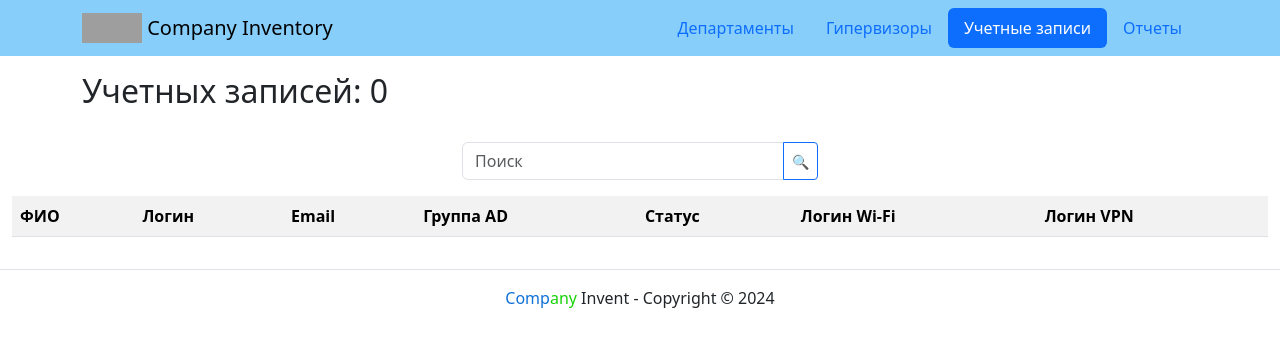
After one commit to dentretyakoff/inventory, a Django app: page /users/ in a window 1280 px wide. The commit adds this page. Shown: the top 347 px of the page. Run offline with Django 3.2, Linux system fonts and the light colour scheme; lists and menus that the app fills with data are empty; some libraries are stand-ins or nearby versions; grey boxes are pictures that could not be loaded.

Commit message:
Страница с учетными записями пользователей, редактирование связных записей.

```diff
--- a/invent_pc/invent_pc/urls.py
+++ b/invent_pc/invent_pc/urls.py
@@ -17,7 +17,8 @@ from django.contrib import admin
 from django.urls import path, include
 
 urlpatterns = [
-    path('', include('comps.urls', namespace='comps')),
     path('admin/', admin.site.urls),
     path('api/', include('api.urls')),
+    path('users/', include('users.urls', namespace='users')),
+    path('', include('comps.urls', namespace='comps')),
 ]
--- a/invent_pc/templates/base.html
+++ b/invent_pc/templates/base.html
@@ -8,6 +8,12 @@
     <!-- Подключен файл со стандартными стилями бустрап -->
     <link rel="stylesheet" href="{% static 'css/bootstrap.min.css' %}">
     <link rel="stylesheet" href="{% static 'css/custom.css' %}">
+    <script src="{% static 'js/jquery-3.6.0.min.js' %}"></script>
+    <script src="{% static 'js/edit_user.js' %}"></script>
+    <script>
+      var edit_user_url = "{% url 'users:edit_user' %}";
+      var csrf_token = "{{ csrf_token }}";
+    </script>
     <title>
       {% block title %}
         Invent PC
--- a/invent_pc/templates/comps/comps_by_items.html
+++ b/invent_pc/templates/comps/comps_by_items.html
@@ -10,6 +10,6 @@
     {% include 'includes/filter_department.html' %}
   </div>
   <div class="container-fluid py-3 custom-container">
-    {% include 'includes/table_comps.html' %}
+    {% include 'comps/includes/table_comps.html' %}
   </div>
 {% endblock %}
--- a/invent_pc/templates/comps/index.html
+++ b/invent_pc/templates/comps/index.html
@@ -46,7 +46,7 @@
           </div>
       </div>
     </div>
-    {% include 'includes/table_comps.html' %}
-    {% include 'comps/includes/paginator.html' %}
+    {% include 'comps/includes/table_comps.html' %}
+    {% include 'includes/paginator.html' %}
   </div>
 {% endblock %}
--- a/invent_pc/templates/includes/header.html
+++ b/invent_pc/templates/includes/header.html
@@ -33,6 +33,15 @@
       {% endwith %}
       {% with request.resolver_match.view_name as view_name %}
         <li>
+          <a class="nav-link {% if view_name  == 'users:users_main' %}active{% endif %}"
+            href="{% url 'users:users_main' %}"
+          >
+            Учетные записи
+          </a>
+        </li>
+      {% endwith %}
+      {% with request.resolver_match.view_name as view_name %}
+        <li>
           <a class="nav-link {% if view_name  == 'comps:reports' %}active{% endif %}"
             href="{% url 'comps:reports' %}"
           >
--- a/invent_pc/templates/comps/includes/paginator.html
+++ b/invent_pc/templates/includes/paginator.html
@@ -1,4 +1,4 @@
-<!-- templates/posts/includes/paginator.html -->
+<!-- templates/includes/paginator.html -->
 
 {% if page_obj.has_other_pages %}
 <nav aria-label="Page navigation" class="my-5">
--- /dev/null
+++ b/invent_pc/templates/users/includes/table_users.html
@@ -0,0 +1,43 @@
+<!-- templates/users/includes/table_users.html -->
+
+<table class="table table-striped table-hover">
+  <tr>
+    <th>ФИО</th>
+    <th>Логин</th>
+    <th>Email</th>
+    <th>Группа AD</th>
+    <th>Статус</th>
+    <th>Логин Wi-Fi</th>
+    <th>Логин VPN</th>
+  </tr>
+  {% for user in page_obj %}
+    <tr data-user-id="{{ user.id }}">
+      <td>{{ user.fio }}</td>
+      <td>{{ user.login }}</td>
+      <td>{{ user.email }}</td>
+      <td>{{ user.group }}</td>
+      <td>
+        {% if user.status == 'active' %}
+          <span>&#9989;</span>
+        {% else %}
+          <span>&#10060;</span>
+    {% endif %}</td>
+      <td class="editable-field">
+        <button class="btn btn-sm edit-rdlogin-btn">&#128221;</button>
+        <button class="btn btn-sm delete-rdlogin-btn">&#128465;</button>
+        <button class="btn btn-sm save-rdlogin-btn" style="display: none;">&#128190;</button>
+        <button class="btn btn-sm cancel-rdlogin-btn" style="display: none;">&#10060;</button>
+        <span class="current-value rdlogin-value">{{ user.rdlogin|default_if_none:"-" }}</span>
+        <select name="rdlogin" class="form-control edit-select" style="display: none;"></select>
+      </td>
+      <td class="editable-field">
+        <button class="btn btn-sm edit-vpn-btn">&#128221;</button>
+        <button class="btn btn-sm delete-vpn-btn">&#128465;</button>
+        <button class="btn btn-sm save-vpn-btn" style="display: none;">&#128190;</button>
+        <button class="btn btn-sm cancel-vpn-btn" style="display: none;">&#10060;</button>
+        <span class="current-value vpn-value">{{ user.vpn|default_if_none:"-" }}</span>
+        <select name="vpn" class="form-control edit-select" style="display: none;"></select>
+      </td>
+    </tr>
+  {% endfor %}
+</table>
--- /dev/null
+++ b/invent_pc/templates/users/users.html
@@ -0,0 +1,28 @@
+<!-- templates/users/users_main.html -->
+
+{% extends 'base.html' %}
+{% block title %}
+  Список учетных записей
+{% endblock %}
+{% block content %}
+  <div class="container-fluid py-3 custom-container">
+    <div class="container">
+      <div class="row gy-4">
+        <h2>Учетных записей: {{ page_obj|length }}</h2>
+          <div class="col-md-4 mx-auto">
+            <form method="get">
+              <div class="input-group mb-3">
+                <input
+                  type="text" class="form-control" placeholder="Поиск" aria-label="Поиск"
+                  aria-describedby="button-addon2" name="q"
+                >
+                <button class="btn btn-outline-primary btn-sm" type="submit" id="button-addon2">&#128269;</button>
+              </div>
+            </form>
+          </div>
+      </div>
+    </div>
+    {% include 'users/includes/table_users.html' %}
+    {% include 'includes/paginator.html' %}
+  </div>
+{% endblock %}
--- /dev/null
+++ b/invent_pc/users/filters.py
@@ -0,0 +1,21 @@
+import django_filters
+from django.db.models import Q
+
+
+class UsersFilter(django_filters.FilterSet):
+    """Фильтр для поиска по учетным записям пользователей."""
+    q = django_filters.CharFilter(
+        method='filter_all_fields',
+        label='Поиск по всем полям'
+    )
+
+    def filter_all_fields(self, queryset, name, value):
+        if value:
+            return queryset.filter(
+                Q(fio__icontains=value) |
+                Q(login__icontains=value) |
+                Q(email__icontains=value) |
+                Q(rdlogin__login__icontains=value) |
+                Q(vpn__login__icontains=value)
+            )
+        return queryset
--- /dev/null
+++ b/invent_pc/users/urls.py
@@ -0,0 +1,13 @@
+from django.urls import path
+
+from . import views
+
+app_name = 'users'
+
+
+urlpatterns = [
+    path('edit-user/', views.edit_user, name='edit_user'),
+    path('get-rdlogins/', views.get_rdlogins, name='get_rdlogins'),
+    path('get-vpns/', views.get_vpns, name='get_vpns'),
+    path('', views.users_main, name='users_main'),
+]
--- a/invent_pc/users/views.py
+++ b/invent_pc/users/views.py
@@ -1,3 +1,65 @@
+import json
 from django.shortcuts import render
+from django.views.decorators.csrf import csrf_exempt
+from django.http import JsonResponse
+from rest_framework import status
 
-# Create your views here.
+from utils.utils import get_pages
+
+from .models import ADUsers, Radius, VPN
+from .filters import UsersFilter
+
+
+def users_main(request):
+    """Список всех учетных записей из AD."""
+    user_filter = UsersFilter(request.GET, queryset=ADUsers.objects.all())
+
+    # Не использовать пагинацию для фильтров.
+    if request.GET and not request.GET.get('page'):
+        page_obj = get_pages(request, user_filter.qs,
+                             len(user_filter.qs)+1)
+    else:
+        page_obj = get_pages(request, user_filter.qs)
+
+    context = {
+        'page_obj': page_obj,
+    }
+
+    return render(request, 'users/users.html', context)
+
+
+@csrf_exempt
+def edit_user(request):
+    """Редактирование связаных учетных записей пользователя."""
+    if request.method == 'POST':
+        ad_user_id = request.POST.get('ad_user_id')
+        login_id = request.POST.get('rdlogin_id') or request.POST.get('vpn_id')
+        field = request.POST.get('field')
+        ad_user = ADUsers.objects.get(id=ad_user_id)
+        setattr(ad_user, field, login_id)
+        ad_user.save()
+        return JsonResponse({'success': True}, status=status.HTTP_200_OK)
+
+    if request.method == 'DELETE':
+        body = json.loads(request.body.decode('utf-8'))
+        ad_user_id = body.get('ad_user_id')
+        ad_user = ADUsers.objects.get(id=ad_user_id)
+        field = body.get('field')
+        setattr(ad_user, field, None)
+        ad_user.save()
+        return JsonResponse({'success': True}, status=status.HTTP_200_OK)
+
+    return JsonResponse({'success': False},
+                        status=status.HTTP_405_METHOD_NOT_ALLOWED)
+
+
+def get_rdlogins(request):
+    """Получить список доступных учетных записей Radius."""
+    rdlogins = list(Radius.objects.filter(ad_user=None).values('id', 'login'))
+    return JsonResponse(rdlogins, safe=False)
+
+
+def get_vpns(request):
+    """Получить список доступных учетных записей VPN."""
+    vpns = list(VPN.objects.filter(ad_user=None).values('id', 'login'))
+    return JsonResponse(vpns, safe=False)
```
Also changed, not shown: invent_pc/templates/comps/includes/table_comps.html (renamed from invent_pc/templates/includes/table_comps.html), invent_pc/users/migrations/0001_initial.py.
